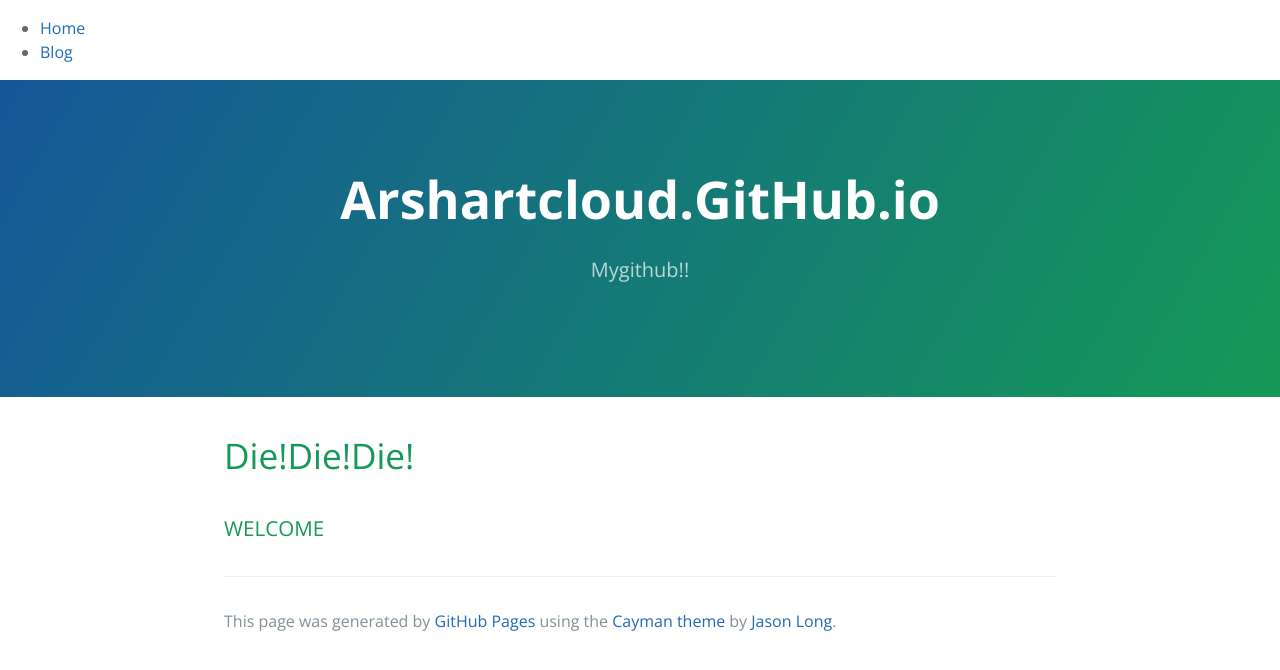
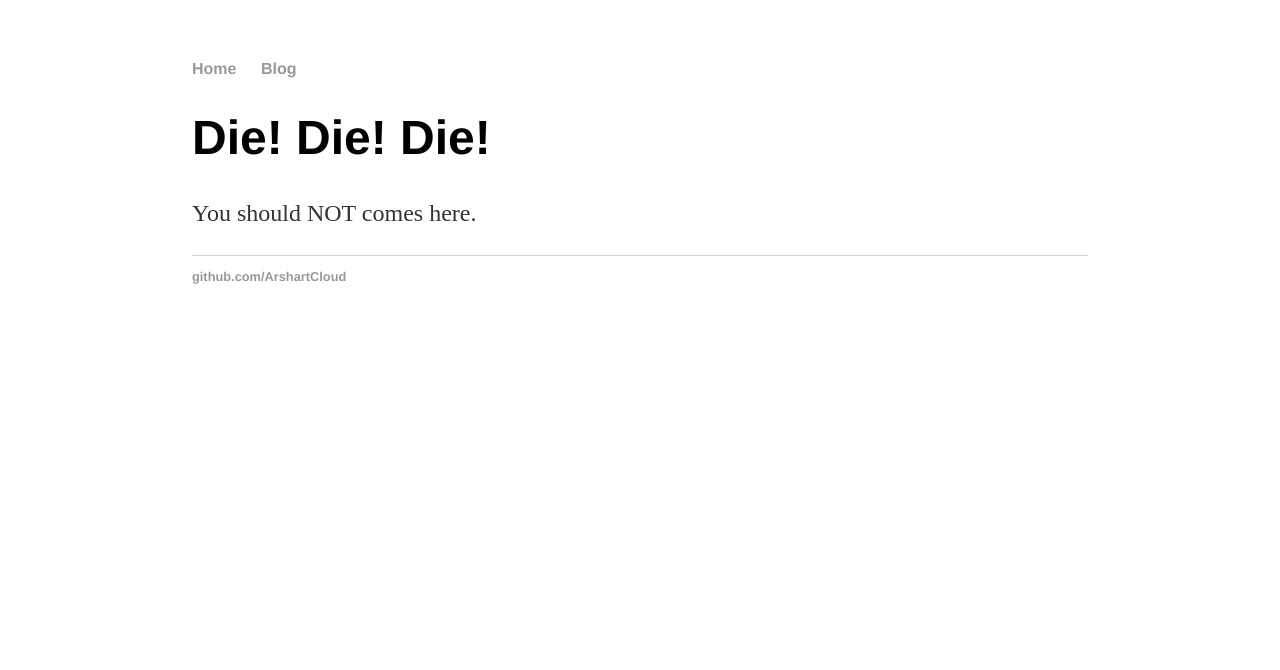
Before and after one commit to ArshartCloud/ArshartCloud.github.io, a Jekyll site: the page built from index.html, in a window 1280 px wide. Shown: the top 670 px of the page. Built offline with Jekyll 4.4.1, drawn with Linux system fonts in a browser that asks for light colours.

Commit message:
Update index.html

```diff
--- a/index.html
+++ b/index.html
@@ -1,40 +1,8 @@
-<!DOCTYPE html>
-<html lang="en-us">
-  <head>
-    <meta charset="UTF-8">
-    <title>Arshartcloud.GitHub.io by ArshartCloud</title>
-    <meta name="viewport" content="width=device-width, initial-scale=1">
-    <link rel="stylesheet" type="text/css" href="stylesheets/normalize.css" media="screen">
-    <link href='https://fonts.googleapis.com/css?family=Open+Sans:400,700' rel='stylesheet' type='text/css'>
-    <link rel="stylesheet" type="text/css" href="stylesheets/stylesheet.css" media="screen">
-    <link rel="stylesheet" type="text/css" href="stylesheets/github-light.css" media="screen">
-  </head>
-  <body>
-    <nav>
-        <ul>
-            <li><a href="/">Home</a></li>
-            <li><a href="/blog">Blog</a></li>
-        </ul>
-    </nav>
-    <section class="page-header">
-      <h1 class="project-name">Arshartcloud.GitHub.io</h1>
-      <h2 class="project-tagline">Mygithub!!</h2>
-    </section>
-
-    <section class="main-content">
-      <h1>
-<a id="diediedie" class="anchor" href="#diediedie" aria-hidden="true"><span aria-hidden="true" class="octicon octicon-link"></span></a>Die!Die!Die!</h1>
-
-<h3>
-<a id="welcome" class="anchor" href="#welcome" aria-hidden="true"><span aria-hidden="true" class="octicon octicon-link"></span></a>WELCOME</h3>
-
-      <footer class="site-footer">
-
-        <span class="site-footer-credits">This page was generated by <a href="https://pages.github.com">GitHub Pages</a> using the <a href="https://github.com/jasonlong/cayman-theme">Cayman theme</a> by <a href="https://twitter.com/jasonlong">Jason Long</a>.</span>
-      </footer>
-
-    </section>
-
-
-  </body>
-</html>
+---
+layout: default
+title: The base of Love and Hope
+---
+<div class="blurb">
+	<h1>Die! Die! Die!</h1>
+	<p>You should NOT comes here.</p>
+</div><!-- /.blurb -->
```
